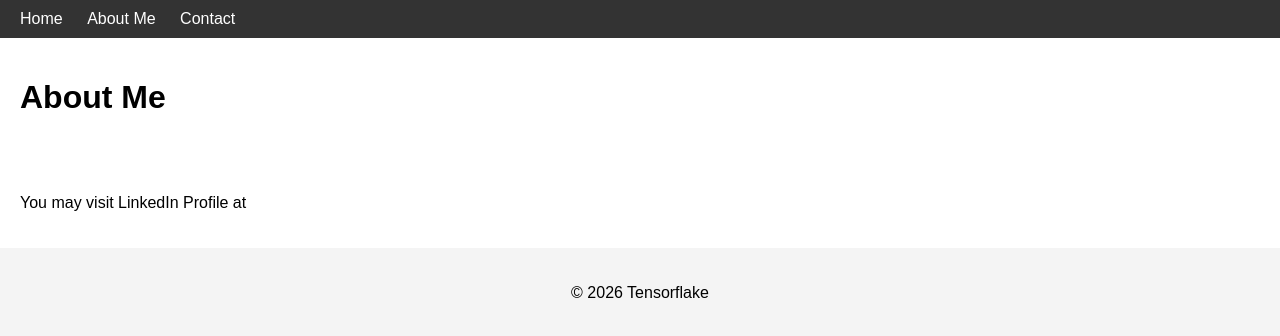
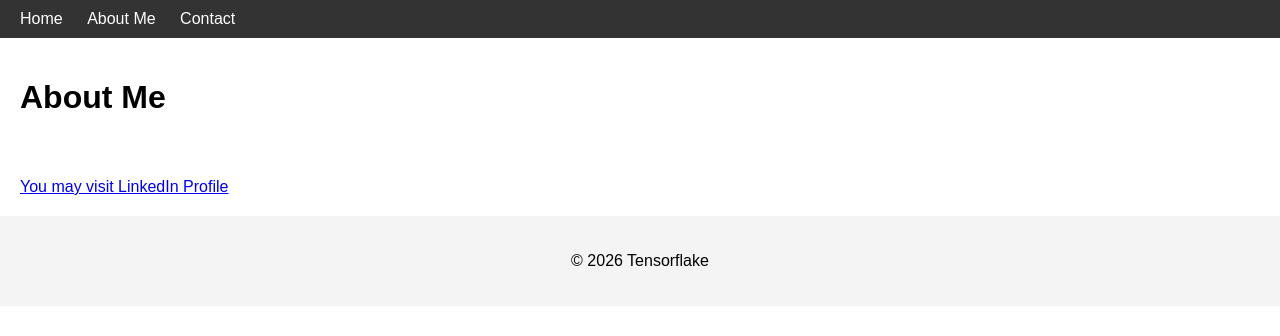
Before and after one commit to dreamshipper/tensorflake, a plain HTML site: page about.html in a window 1280 px wide. Drawn offline with Linux system fonts and the light colour scheme.

Commit message:
Fix LinkedIn profile link in about.html

```diff
--- a/about.html
+++ b/about.html
@@ -17,7 +17,8 @@
   </header>
 
   <main>
-    <p> You may visit LinkedIn Profile at <a href="https://www.linkedin.com/in/dreamshipper/"></a> </p>
+    <a href="https://www.linkedin.com/in/dreamshipper"target="_blank">You may visit LinkedIn Profile</a>
+
   </main>
 
   <footer>
```
